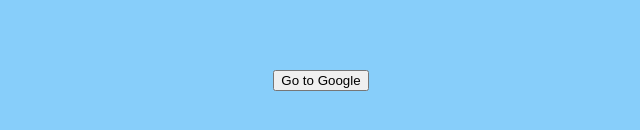
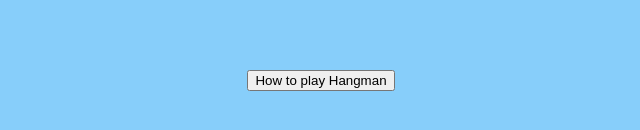
Before and after one commit to hschisho/fun_hangman_game, a plain HTML site: page index.html in a window 1280 px wide. Shown: the part 558-688 px from the top of the page, without its empty margins (319-959 px from the left). Drawn offline with Linux system fonts and the light colour scheme.

Commit message:
fix button

```diff
--- a/index.html
+++ b/index.html
@@ -37,8 +37,7 @@
                     </div>
 
                     <div class="col-sm-3">
-                        <input type="button" onclick="location.href='https://google.com';" value="Go to Google" />
-
+                        <input type="button" onclick="location.href='https://www.youtube.com/watch?v=dQw4w9WgXcQ';" value="How to play Hangman" />
                     </div>
 
 
```
